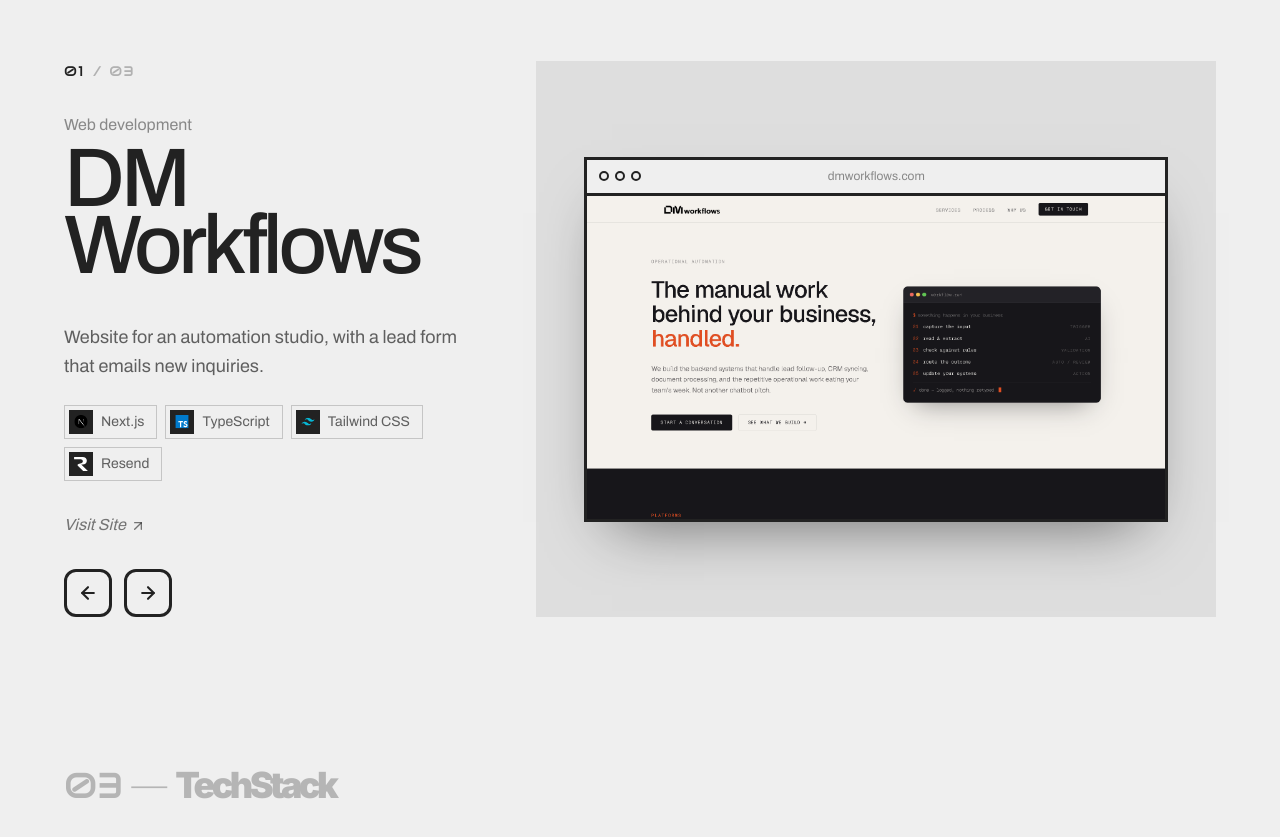
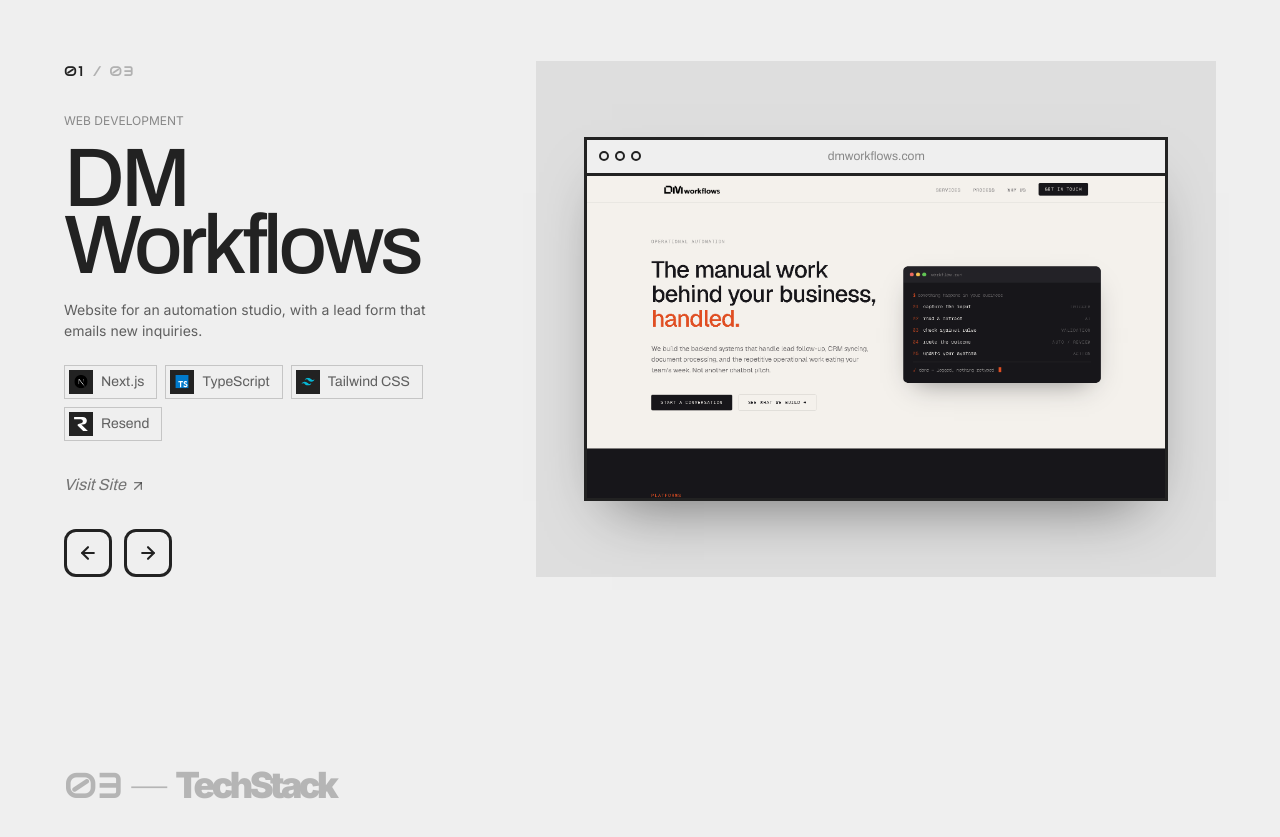
Before and after one commit to mors-codes/portfolio-2026, a Next.js app: page / in a window 1280 px wide. Shown: the part 1753-2590 px from the top of the page. Built offline with nearby package versions, Linux system fonts and the light colour scheme; a web font is replaced by a local one.

Commit message:
Works: smaller category and description type, tighter spacing

```diff
--- a/src/components/ui/WorksSwap.tsx
+++ b/src/components/ui/WorksSwap.tsx
@@ -324,11 +324,11 @@
           <span className="text-ink/30">/ {pad(total)}</span>
         </p>
 
-        <p data-reveal className="mt-8 font-sans text-base text-ink/50">
+        <p data-reveal className="mt-8 font-display text-xs text-ink/50 uppercase">
           {active.category}
         </p>
 
-        <div className="mt-2 overflow-hidden pb-[0.15em] text-[clamp(3.5rem,calc(7vw-0.4rem),7rem)] lg:min-h-[1.85em]">
+        <div className="mt-2 overflow-hidden pb-[0.15em] text-[clamp(3.5rem,calc(7vw-0.4rem),7rem)] lg:min-h-[1.85em] lg:flex lg:items-end">
           <h3
             data-title
             className="font-sans leading-[0.80] font-medium tracking-tighter text-balance whitespace-pre-line"
@@ -337,7 +337,7 @@
           </h3>
         </div>
 
-        <div className="mt-6 max-w-md font-sans text-base leading-relaxed text-ink/70 empty:hidden md:text-lg lg:min-h-[3.25em] lg:empty:block">
+        <div className="mt-2 max-w-md font-display text-xs leading-normal text-ink/70 empty:hidden md:text-sm lg:min-h-[3em] lg:empty:block">
           {active.description && <p data-reveal>{active.description}</p>}
         </div>
 
```
